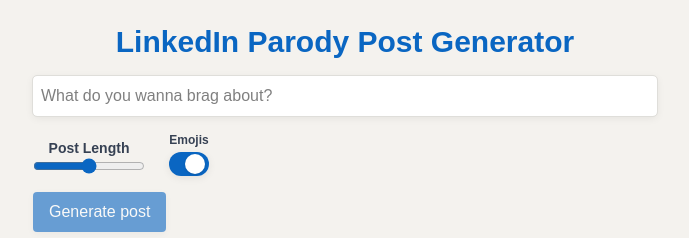
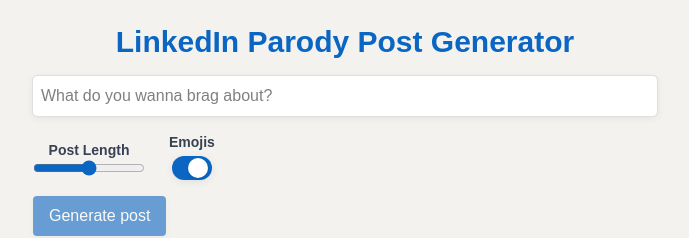
Before and after one commit to ameerza123/LinkedIn-BS-Generator, a Next.js app: page / in a window 1280 px wide. Shown: the top 238 px of the page, without its empty margins (295-984 px from the left). Built offline with nearby package versions, Linux system fonts and the light colour scheme.

Commit message:
Changed "Emojis" text

```diff
--- a/src/app/page.tsx
+++ b/src/app/page.tsx
@@ -85,7 +85,10 @@
 
         {/* Emoji toggle */}
         <div className="flex flex-col items-center ml-2">
-          <label htmlFor="emoji-toggle" className="text-xs font-semibold text-gray-700 mb-1">
+          <label
+            htmlFor="emoji-toggle"
+            className="block mb-1 font-semibold text-gray-700 text-sm text-center w-full"
+          >
             Emojis
           </label>
           <button
```
